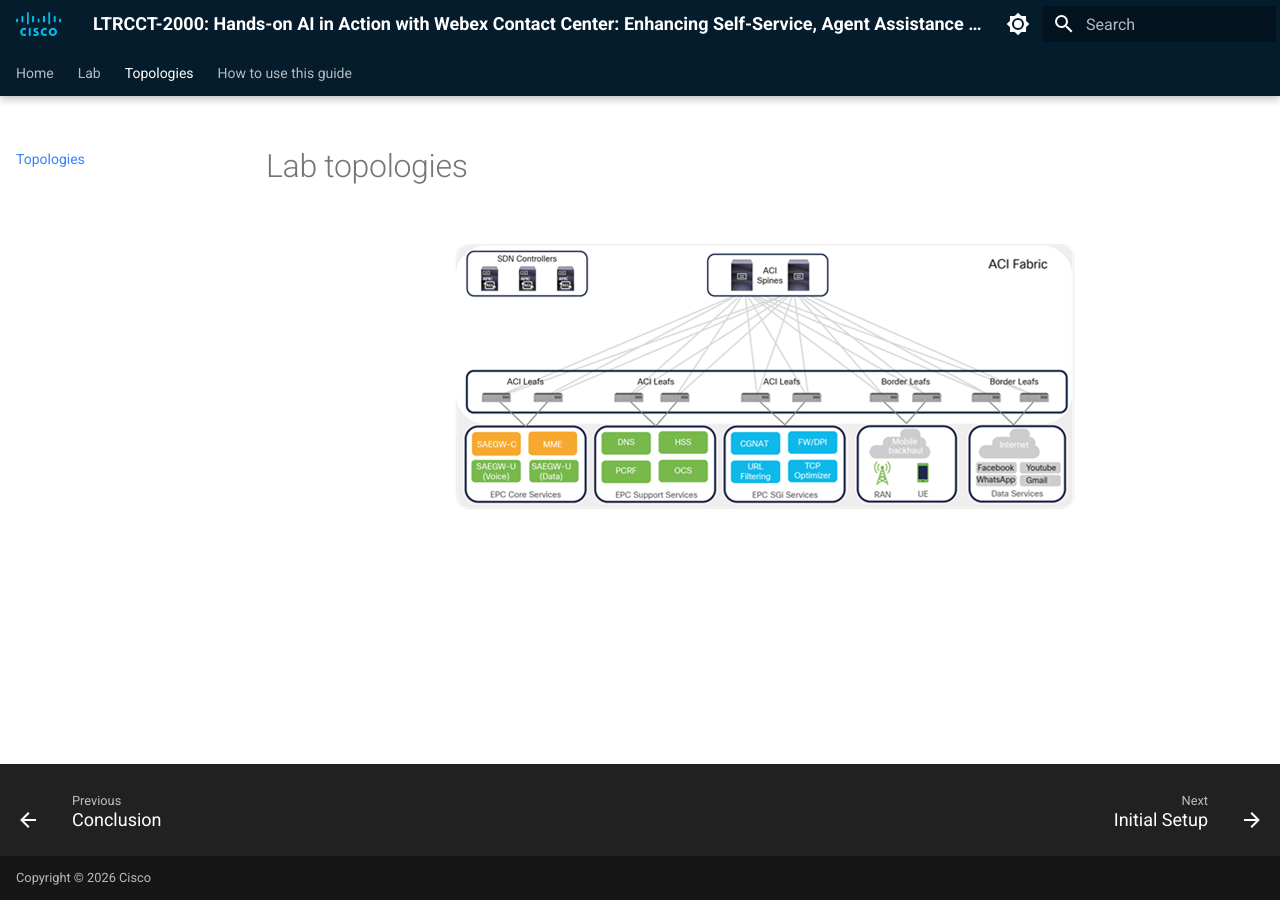
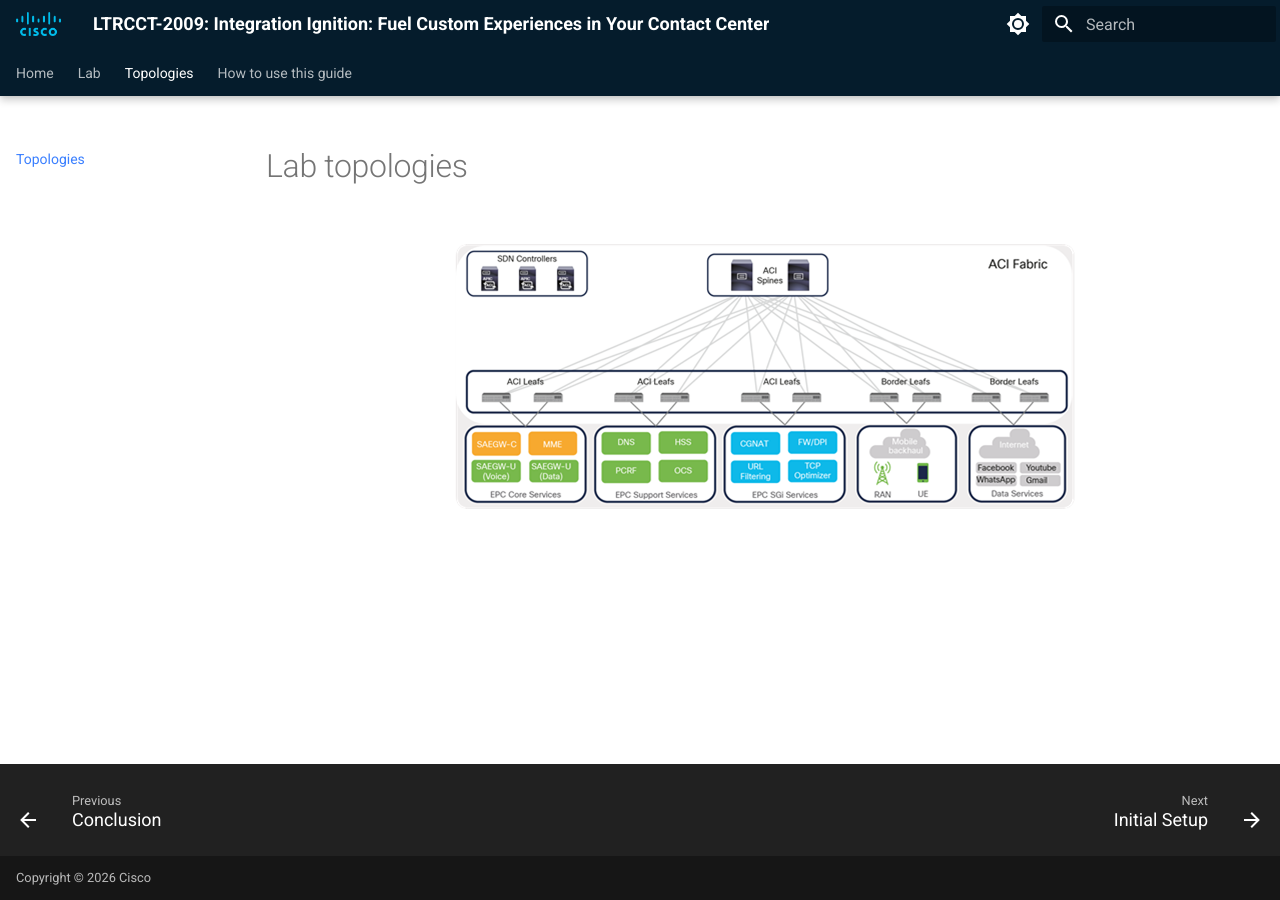
Before and after one commit to WebexCC-SA/LTRCCT-2009, an MkDocs documentation site: the page built from docs/topologies.md, in a window 1280 px wide. Built offline with MkDocs 1.6.1 and Material for MkDocs 9.7.7, drawn with Linux system fonts in a browser that asks for light colours.

Commit message:
Update YML

```diff
--- a/mkdocs.yml
+++ b/mkdocs.yml
@@ -1,7 +1,7 @@
 ---
-site_name: "LTRCCT-2000: Hands-on AI in Action with Webex Contact Center: Enhancing Self-Service, Agent Assistance & Customer Insights" # This must begin with the session ID, e.g. LABXXX-1234 This is my Cisco Live Lab
-site_description: "LTRCCT-2000: Hands-on AI in Action with Webex Contact Center: Enhancing Self-Service, Agent Assistance & Customer Insights" # must be same as "site_name"
-site_author: Kevin Simpson, Mykola Danylchuk
+site_name: "LTRCCT-2009: Integration Ignition: Fuel Custom Experiences in Your Contact Center" # This must begin with the session ID, e.g. LABXXX-1234 This is my Cisco Live Lab
+site_description: "LTRCCT-2009 Integration Ignition - Fuel Custom Experiences in Your Contact Center" # must be same as "site_name"
+site_author: Barry McLellan, Luis Delgado Garcia
 copyright: Copyright &copy; 2026 Cisco
 theme:
   name: material
```
